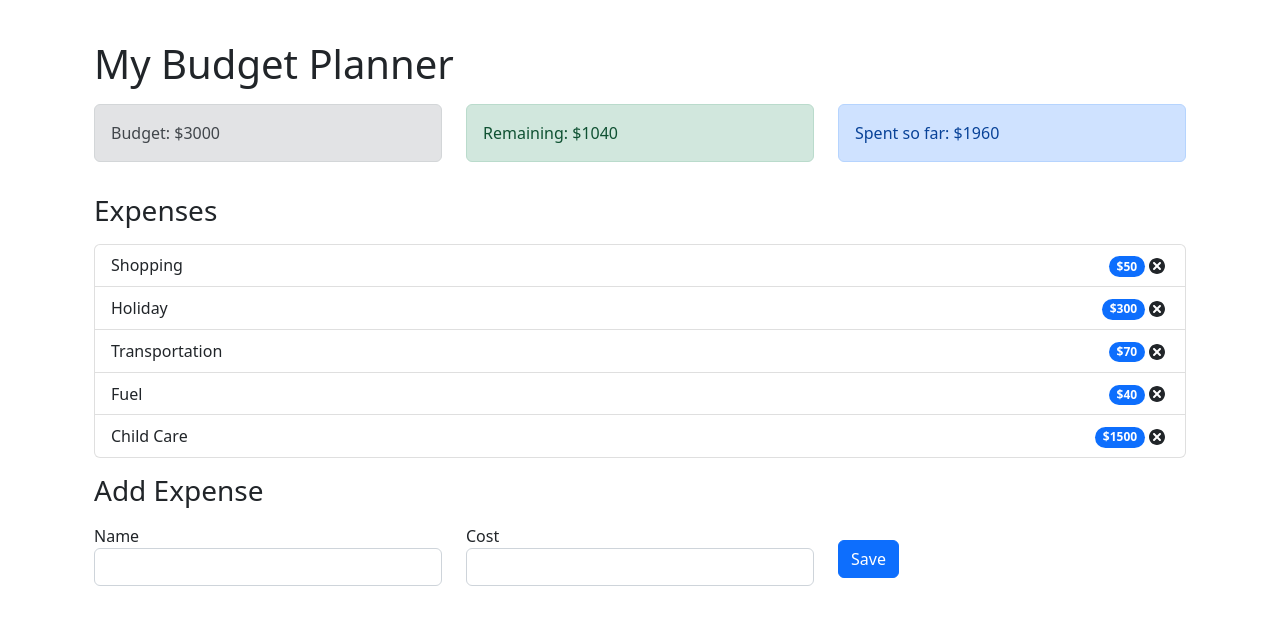
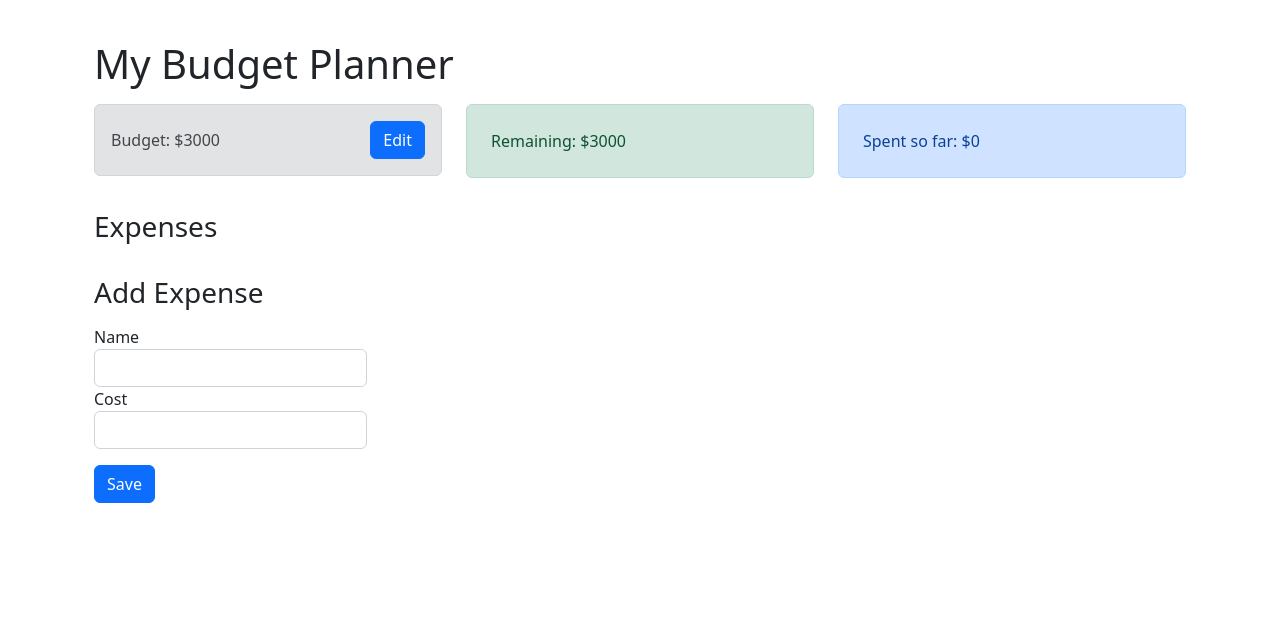
Before and after one commit to jpatel98/budgeter, a React (Create React App) app: page / in a window 1280 px wide. Shown: the top 624 px of the page. Built offline with nearby package versions, Linux system fonts and the light colour scheme.

Commit message:
Add input, edit and delete expense functionality

```diff
--- a/src/components/AddExpenseForm.js
+++ b/src/components/AddExpenseForm.js
@@ -24,8 +24,8 @@ const AddExpenseForm = () => {
 	};
 
 	return (
-		<form onSubmit={onSubmit}>
-			<div className='row'>
+		<form onSubmit={onSubmit} className="w-50">
+			<div className='col w-50'>
 				<div className='col-sm'>
 					<label for='name'>Name</label>
 					<input
--- a/src/components/Budget.js
+++ b/src/components/Budget.js
@@ -1,14 +1,34 @@
-import React, {useContext} from 'react';
+import React, { useState, useContext } from 'react';
+import ViewBudget from './ViewBudget';
+import EditBudget from './EditBudget';
 import { AppContext } from '../context/AppContext';
 
 const Budget = () => {
-    const { budget } = useContext(AppContext);
+	const { budget, dispatch } = useContext(AppContext);
+	const [isEditing, setIsEditing] = useState(false);
 
-    return (
-        <div className='alert alert-secondary'>
-			<span>Budget: ${budget}</span>
+	const handleEditClick = () => {
+		setIsEditing(true);
+	};
+
+	const handleSaveClick = (value) => {
+		dispatch({
+			type: 'SET_BUDGET',
+			payload: value,
+		});
+		setIsEditing(false);
+	};
+
+	return (
+		<div class='alert alert-secondary p-3 d-flex align-items-center justify-content-between'>
+			{isEditing ? (
+				<EditBudget handleSaveClick={handleSaveClick} budget={budget} />
+			) : (
+				// For part 1 render component inline rather than create a seperate one
+				<ViewBudget handleEditClick={handleEditClick} budget={budget} />
+			)}
 		</div>
-    );
-}
+	);
+};
 
 export default Budget;
--- /dev/null
+++ b/src/components/EditBudget.js
@@ -0,0 +1,26 @@
+import React, { useState } from 'react';
+
+const EditBudget = (props) => {
+	const [value, setValue] = useState(props.budget);
+	return (
+		<>
+			<input
+				required='required'
+				type='number'
+				class='form-control mr-3'
+				id='name'
+				value={value}
+				onChange={(event) => setValue(event.target.value)}
+			/>
+			<button
+				type='button'
+				class='btn btn-primary'
+				onClick={() => props.handleSaveClick(value)}
+			>
+				Save
+			</button>
+		</>
+	);
+};
+
+export default EditBudget;
--- a/src/components/ExpenseItem.js
+++ b/src/components/ExpenseItem.js
@@ -1,15 +1,25 @@
-import React from 'react';
+import React, { useContext } from 'react';
 import { TiDelete } from 'react-icons/ti';
+import { AppContext } from '../context/AppContext';
 
 const ExpenseItem = (props) => {
+	const { dispatch } = useContext(AppContext);
+
+	const handleDeleteExpense = () => {
+		dispatch({
+			type: 'DELETE_EXPENSE',
+			payload: props.id,
+		});
+	};
+
 	return (
 		<li className='list-group-item d-flex justify-content-between align-items-center'>
 			{props.name}
 			<div>
-				<span className='badge bg-primary rounded-pill mr-5'>
+				<span className='badge rounded-pill bg-primary mr-3'>
 					${props.cost}
 				</span>
-				<TiDelete size='1.5em'></TiDelete>
+				<TiDelete size='1.5em' onClick={handleDeleteExpense}></TiDelete>
 			</div>
 		</li>
 	);
--- a/src/components/ExpenseList.js
+++ b/src/components/ExpenseList.js
@@ -6,7 +6,7 @@ const ExpenseList = () => {
 	const { expenses } = useContext(AppContext);
 
 	return (
-		<ul className='list-group'>
+		<ul className='list-group w-50'>
 			{expenses.map((expense) => (
 				<ExpenseItem id={expense.id} name={expense.name} cost={expense.cost} />
 			))}
--- a/src/components/ExpenseTotal.js
+++ b/src/components/ExpenseTotal.js
@@ -9,7 +9,7 @@ const ExpenseTotal = () => {
 	}, 0);
 
 	return (
-		<div className='alert alert-primary'>
+		<div className='alert alert-primary p-4'>
 			<span>Spent so far: ${totalExpenses}</span>
 		</div>
 	);
--- a/src/components/Remaining.js
+++ b/src/components/Remaining.js
@@ -11,7 +11,7 @@ const Remaining = () => {
 	const alertType = totalExpenses > budget ? 'alert-danger' : 'alert-success';
 
 	return (
-		<div className={`alert ${alertType}`}>
+		<div className={`alert ${alertType} p-4`}>
 			<span>Remaining: ${budget - totalExpenses}</span>
 		</div>
 	);
--- /dev/null
+++ b/src/components/ViewBudget.js
@@ -0,0 +1,14 @@
+import React from 'react';
+
+const ViewBudget = (props) => {
+	return (
+		<>
+			<span>Budget: ${props.budget}</span>
+			<button type='button' class='btn btn-primary' onClick={props.handleEditClick}>
+				Edit
+			</button>
+		</>
+	);
+};
+
+export default ViewBudget;
--- a/src/context/AppContext.js
+++ b/src/context/AppContext.js
@@ -1,6 +1,6 @@
 
 import React, { createContext, useReducer } from 'react';
-import { v4 as uuidv4 } from 'uuid';
+
 
 export const AppReducer = (state, action) => {
 	switch (action.type) {
@@ -30,11 +30,6 @@ export const AppReducer = (state, action) => {
 const initialState = {
 	budget: 3000,
 	expenses: [
-		{ id: uuidv4(), name: 'Shopping', cost: 50 },
-		{ id: uuidv4(), name: 'Holiday', cost: 300 },
-		{ id: uuidv4(), name: 'Transportation', cost: 70 },
-		{ id: uuidv4(), name: 'Fuel', cost: 40 },
-		{ id: uuidv4(), name: 'Child Care', cost: 1500 },
 	],
 };
 
```
